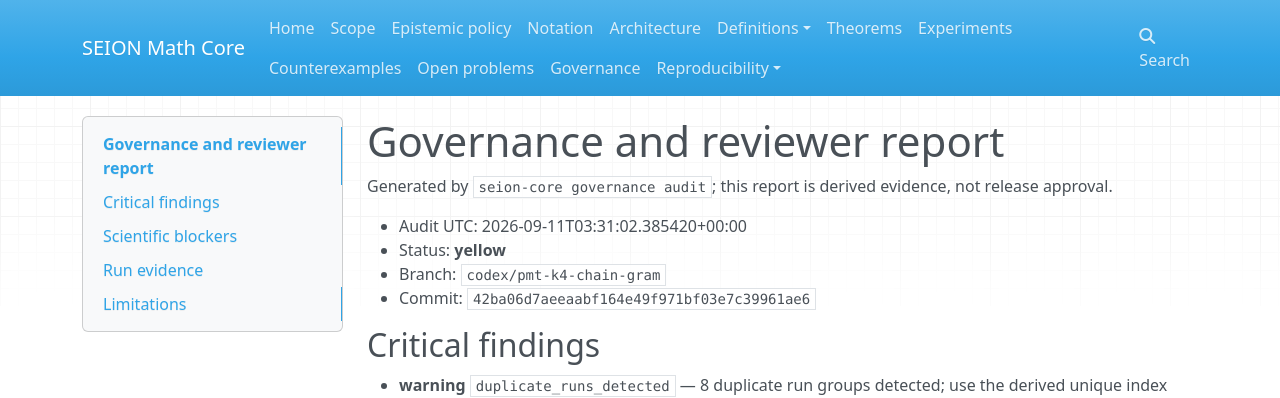
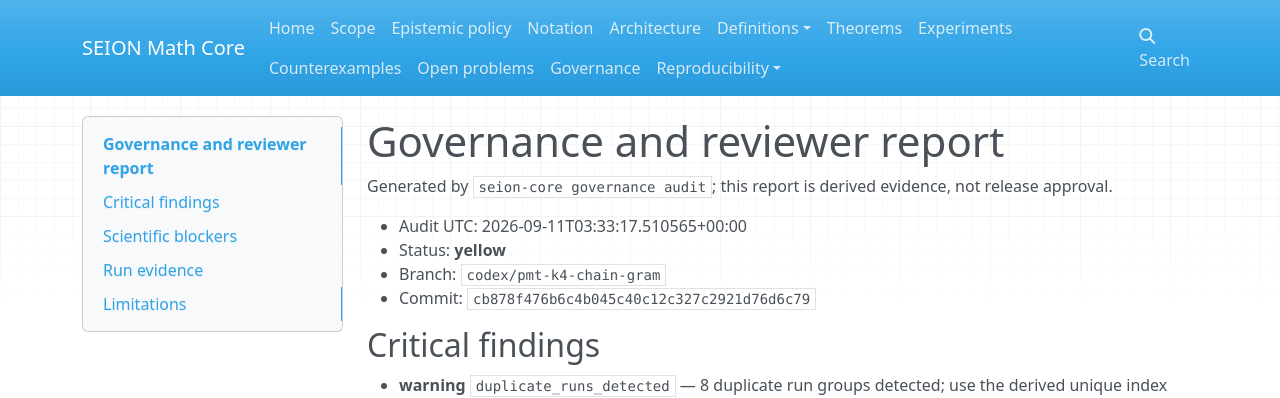
Before and after one commit to voidzeit/seion-math-core, an MkDocs documentation site: the page built from docs/reviewer_report.md, in a window 1280 px wide. Shown: the top 398 px of the page. Built offline with MkDocs 1.6.1, drawn with Linux system fonts in a browser that asks for light colours; nearby versions of some CDN libraries.

Commit message:
Refresh final governance postflight

```diff
--- a/docs/reviewer_report.md
+++ b/docs/reviewer_report.md
@@ -2,10 +2,10 @@
 
 Generated by `seion-core governance audit`; this report is derived evidence, not release approval.
 
-- Audit UTC: 2026-09-11T03:31:02.385420+00:00
+- Audit UTC: 2026-09-11T03:33:17.510565+00:00
 - Status: **yellow**
 - Branch: `codex/pmt-k4-chain-gram`
-- Commit: `42ba06d7aeeaabf164e49f971bf03e7c39961ae6`
+- Commit: `cb878f476b6c4b045c40c12c327c2921d76d6c79`
 
 ## Critical findings
 
```
Also changed, not shown: 3 other files.
